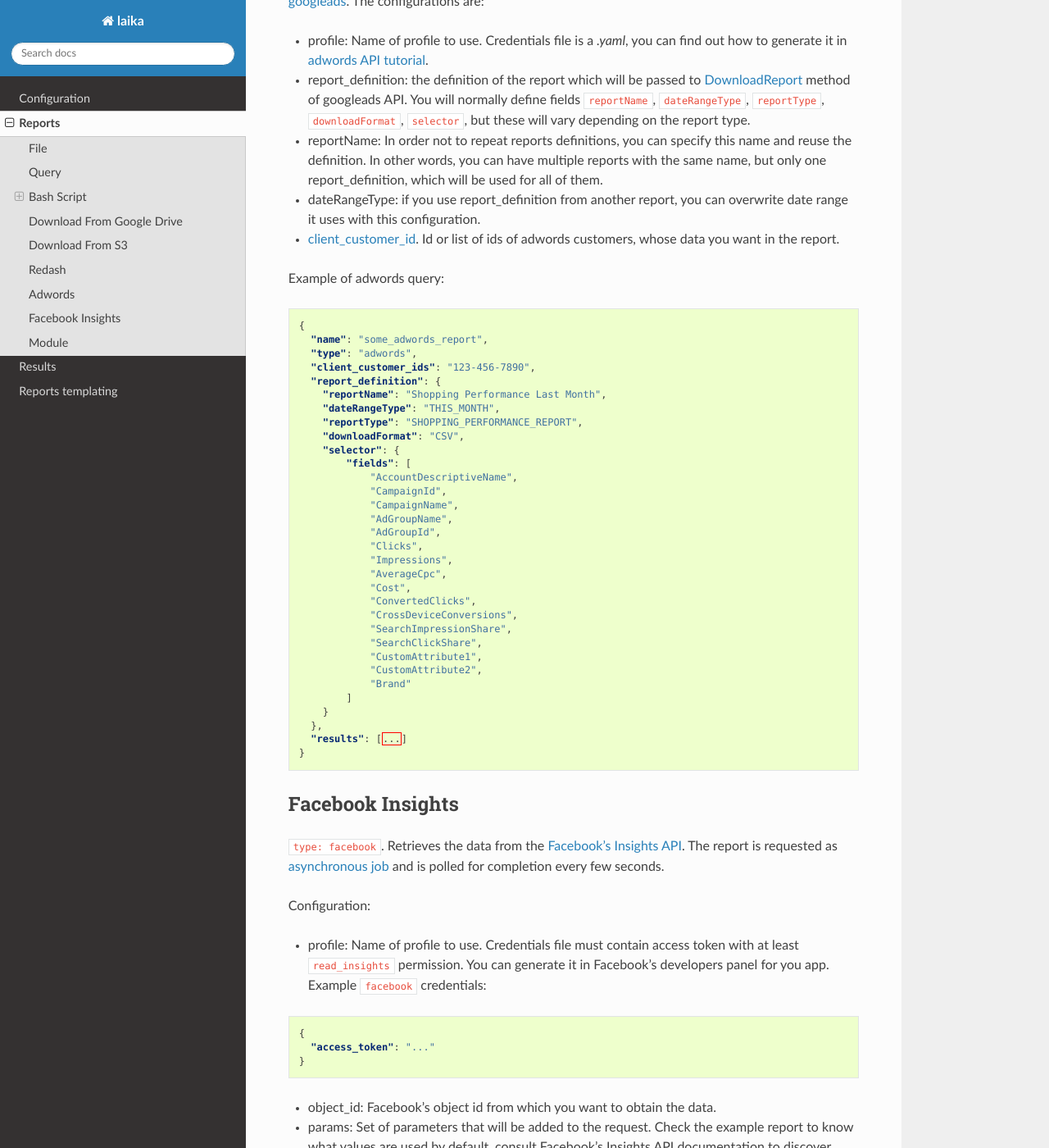
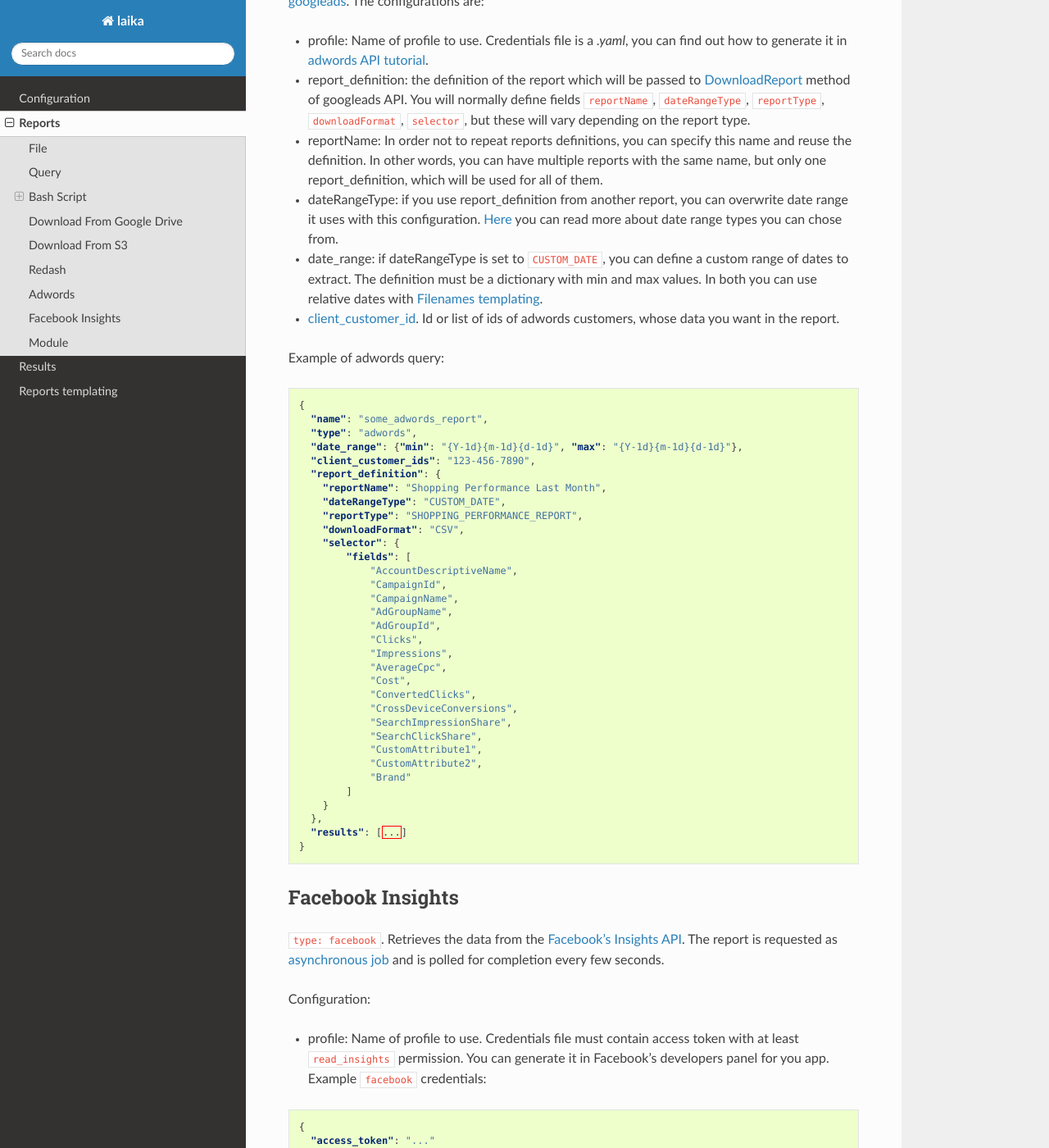
Before and after one commit to trocafone/laika, a Sphinx documentation site: the page built from docs/reports.rst, in a window 1280 px wide and 1400 px high, scrolled down 5103 px. Shown: the whole window at 82% size. Built offline with Sphinx 7.4.7 and the Read the Docs theme 2.0.0, drawn with Linux system fonts in a browser that asks for light colours; some of the changed text lies outside the part shown.

Commit message:
Added documentation for new parameters

```diff
--- a/docs/reports.rst
+++ b/docs/reports.rst
@@ -49,7 +49,7 @@ with PostgreSQL. These are the configurations:
 -  query\_file: path to a file that contains plane sql code.
 -  connection: name of the connection to use.
 -  variables: A dictionary with values to replace in query code. You can
-   find further explanation in `Query templating <#query-templating>`__
+   find further explanation in :ref:`query-templating`.
 
 Example of a query report:
 
@@ -276,7 +276,11 @@ configurations are:
    have multiple reports with the same name, but only one
    report\_definition, which will be used for all of them.
 -  dateRangeType: if you use report\_definition from another report, you
-   can overwrite date range it uses with this configuration.
+   can overwrite date range it uses with this configuration. `Here <https://developers.google.com/adwords/api/docs/guides/reporting#date_ranges>`__
+   you can read more about date range types you can chose from.
+-  date_range: if dateRangeType is set to ``CUSTOM_DATE``, you can define a
+   custom range of dates to extract. The definition must be a dictionary with
+   min and max values. In both you can use relative dates with :ref:`filenames-templating`.
 -  `client\_customer\_id <https://support.google.com/adwords/answer/29198?hl=en>`__.
    Id or list of ids of adwords customers, whose data you want in the
    report.
@@ -288,10 +292,11 @@ Example of adwords query:
     {
       "name": "some_adwords_report",
       "type": "adwords",
+      "date_range": {"min": "{Y-1d}{m-1d}{d-1d}", "max": "{Y-1d}{m-1d}{d-1d}"},
       "client_customer_ids": "123-456-7890",
       "report_definition": {
         "reportName": "Shopping Performance Last Month",
-        "dateRangeType": "THIS_MONTH",
+        "dateRangeType": "CUSTOM_DATE",
         "reportType": "SHOPPING_PERFORMANCE_REPORT",
         "downloadFormat": "CSV",
         "selector": {
@@ -344,6 +349,10 @@ Configuration:
    Insights API documentation to discover what parameters you can use.
 -  sleep_per_tick: Number of seconds to wait between requests to Facebook API
    to check if the job is finished.
+-  since: Starting date for a custom date range. Will only be used if
+   ``date_preset``, ``time_range`` or ``time_ranges`` are not present among
+   report parameters. You can set relative dates using :ref:`filenames-templating`.
+-  until: Same as since, but for the ending date.
 
 Example of facebook report:
 
@@ -354,13 +363,14 @@ Example of facebook report:
         "type": "facebook",
         "profile": "my_facebook_profile",
         "object_id": "foo_1234567890123456",
+        "since": "{Y-1d}-{m-1d}-{d-1d}",
+        "until": "{Y-1d}-{m-1d}-{d-1d}",
         "params": {
             'level': 'ad',
             'limit': 10000000,
             'filtering': '[{"operator": "NOT_IN", "field": "ad.effective_status", "value": ["DELETED"]}]',
             'fields': 'impressions,reach',
-            'action_attribution_windows': '28d_click',
-            'date_preset': 'last_30d'
+            'action_attribution_windows': '28d_click'
         },
         "results": [...]
     }
--- a/docs/templating.rst
+++ b/docs/templating.rst
@@ -57,6 +57,8 @@ Another possibility is to specify a start of week with ``{f}``. For
 example, ``{d-1f}`` will move the date to Monday of the current week,
 and ``{d+2f}`` will move the date to Monday within two weeks.
 
+.. _query-templating:
+
 Query templating
 ~~~~~~~~~~~~~~~~
 
@@ -97,6 +99,8 @@ dates, so you can define in your configuration variables like this:
 
 ``{yesterday}`` will be converted into ``2016-02-12 17:19:09``.
 
+.. _filenames-templating:
+
 Filenames templating
 ~~~~~~~~~~~~~~~~~~~~
 
```
